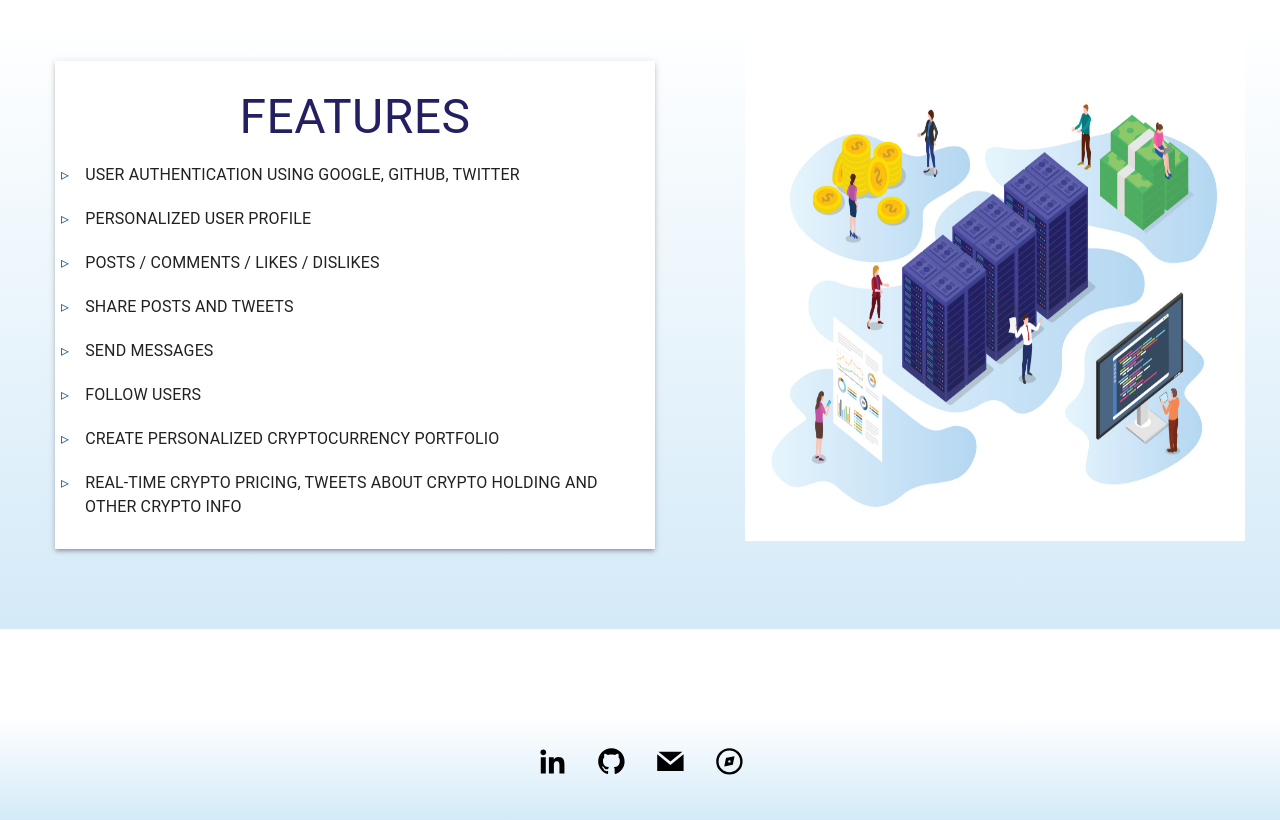
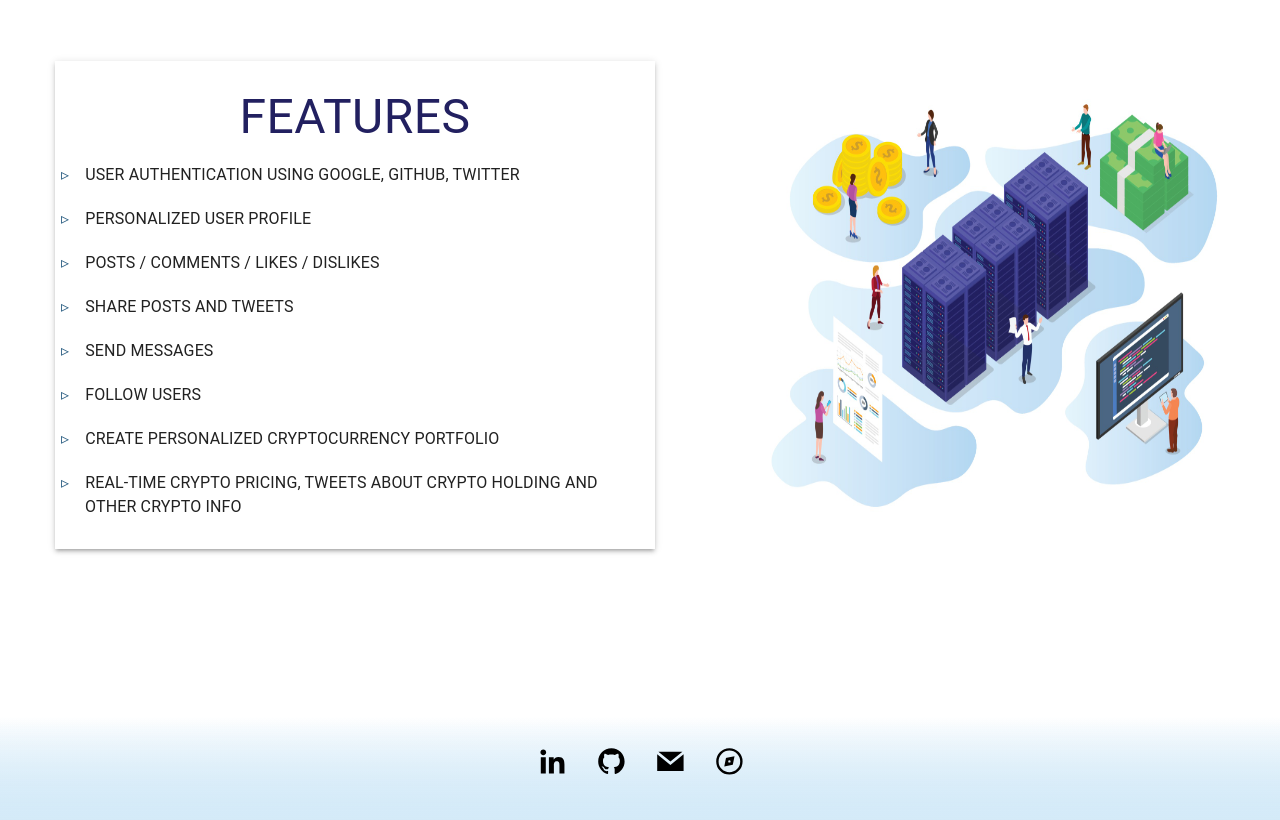
Before and after one commit to natnaelh14/crypto-connect, a React (Create React App) app in the folder client/: page / in a window 1280 px wide. Shown: the part 1009-1829 px from the top of the page. Built offline with nearby package versions, Linux system fonts and the light colour scheme; no server answers.

Commit message:
update footer styling

```diff
--- a/client/src/components/SignIn/sign-in.component.tsx
+++ b/client/src/components/SignIn/sign-in.component.tsx
@@ -66,7 +66,7 @@ const useStyles = makeStyles((theme) => ({
   submit: {
     margin: theme.spacing(3, 0, 2)
   },
-  aboutUs: {
+  footer: {
     background: "linear-gradient(to bottom,rgba(255,255,255), rgba(212	234	248))!important",
     backgroundImage: "linear-gradient(to bottom, transparent, rgba(212 234 248))!important",
   }
@@ -115,10 +115,10 @@ const SignIn = () => {
         </Fade>
         <ScrollArrow />
       </div>
-      <div className={classes.aboutUs}>
-        <AboutUsPage />
+      <AboutUsPage />
+      <div className={classes.footer}>
+        <Footer />
       </div>
-      <Footer />
     </>
   );
 }
```
